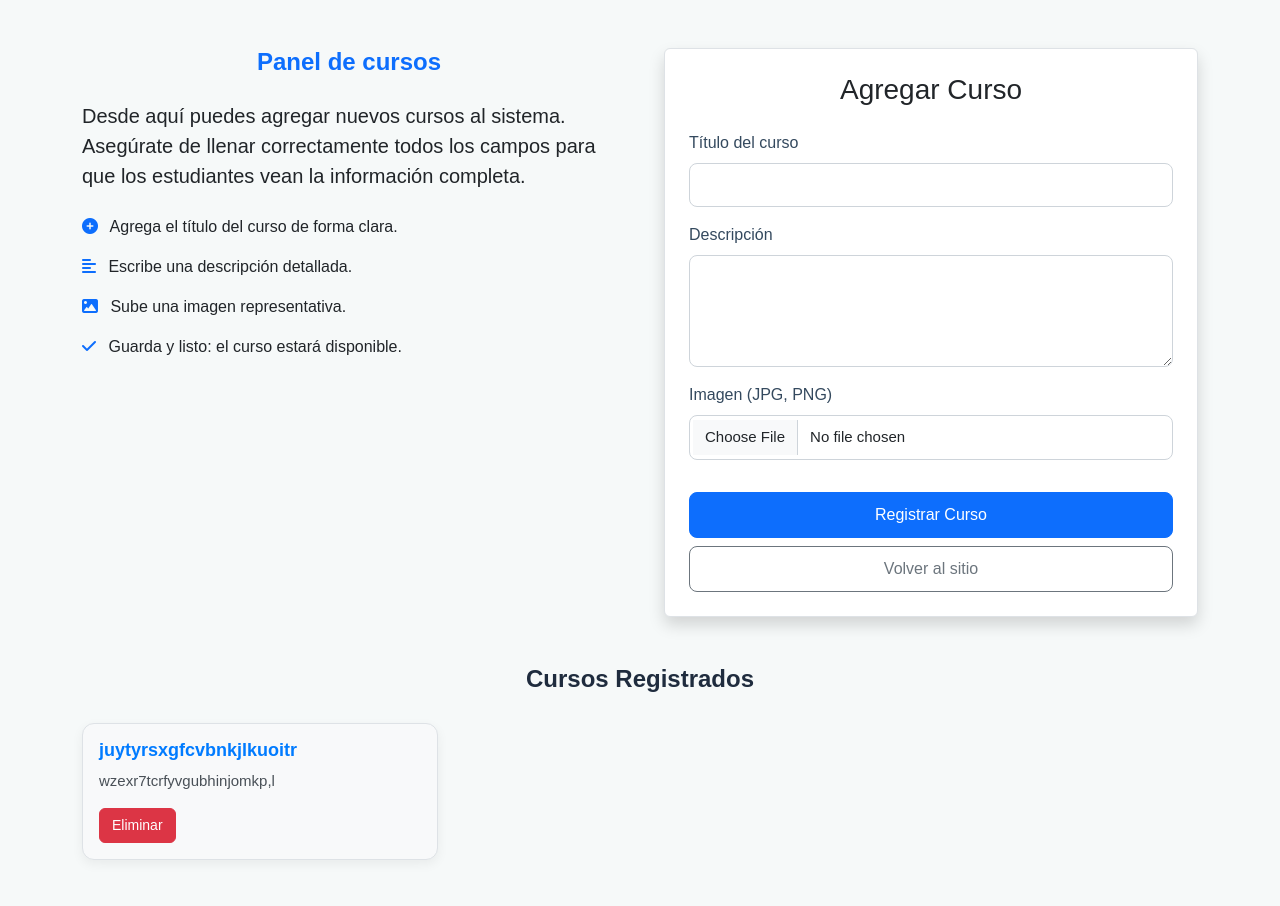
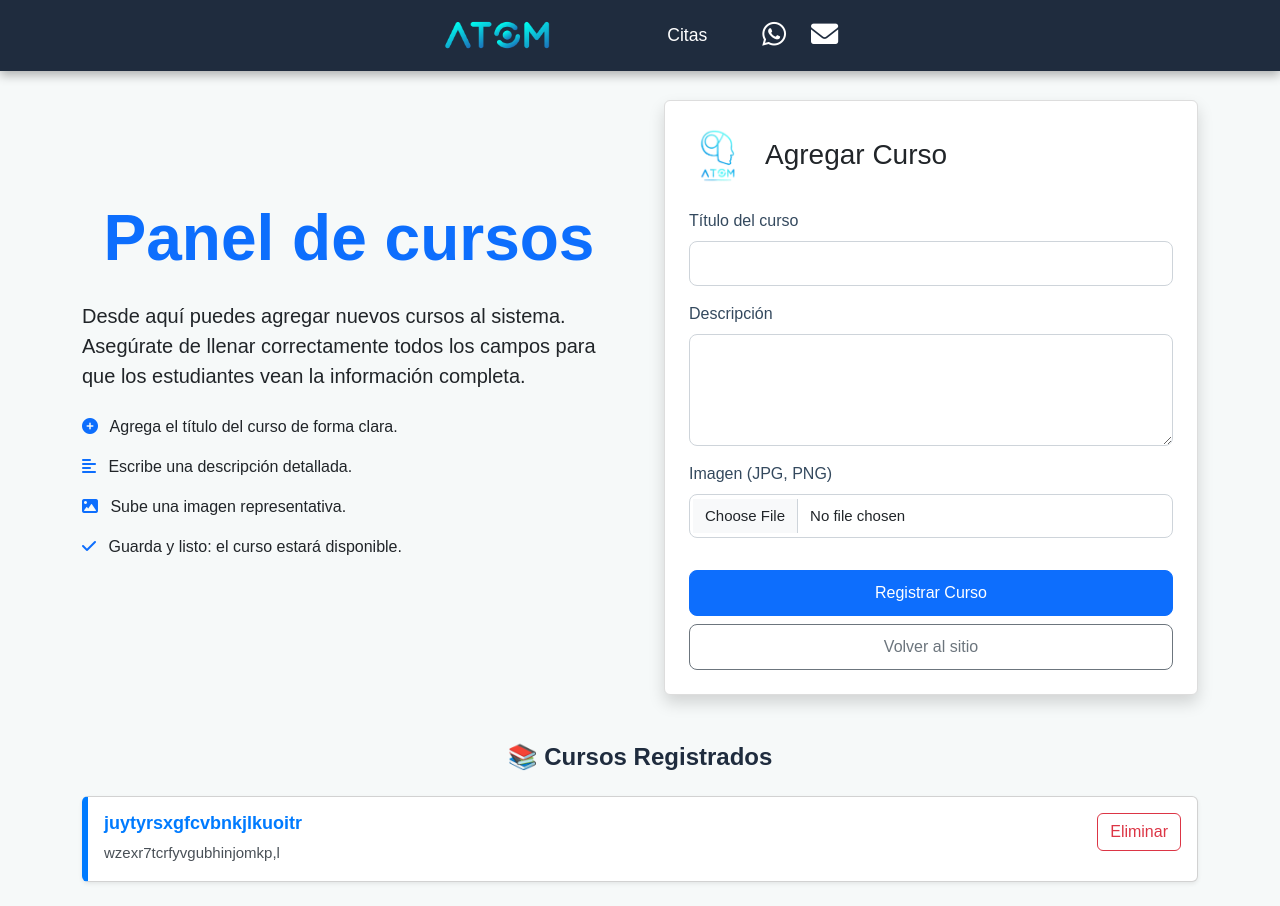
Before and after one commit to Misaelprogramer88/atom, a PHP site: page /atom/admin.php in a window 1280 px wide. Before the commit the page ends 860 px from the top, so only its background shows below. Run offline with PHP 8.4, Linux system fonts and the light colour scheme; data comes from the database, SQL or seed files in the repository.

Commit message:
tun tun sahur

```diff
--- a/atom/admin.css
+++ b/atom/admin.css
@@ -100,3 +100,15 @@
     font-size: 14px;
   }
 }
+
+  .formulario-con-borde {
+    border: 1px solid #ddd;
+    border-radius: 12px;
+    background-color: #fff;
+  }
+
+  @media (max-width: 768px) {
+    .formulario-con-borde h3 {
+      font-size: 20px;
+    }
+  }
--- a/atom/admin.php
+++ b/atom/admin.php
@@ -6,7 +6,7 @@ require_once 'db_conexion.php';
 <head>
     <meta charset="utf-8">
     <meta name="viewport" content="width=device-width, initial-scale=1">
-    <title>Atom</title>
+    <title>Admin Atom</title>
     <link href="https://cdn.jsdelivr.net/npm/bootstrap@5.3.3/dist/css/bootstrap.min.css" rel="stylesheet" integrity="sha384-QWTKZyjpPEjISv5WaRU9OFeRpok6YctnYmDr5pNlyT2bRjXh0JMhjY6hW+ALEwIH" crossorigin="anonymous">
     <link rel="stylesheet" href="fate.css">
     <link rel="stylesheet" href="cursos.css">
@@ -16,11 +16,70 @@ require_once 'db_conexion.php';
 
     <link rel="stylesheet" href="https://cdnjs.cloudflare.com/ajax/libs/font-awesome/6.0.0-beta3/css/all.min.css">
     <link href="https://fonts.googleapis.com/css2?family=Poppins:wght@400;700&display=swap" rel="stylesheet">
-    <link rel="icon" href="image/ATOM LOGO.png" type="image/x-icon">
+    <link rel="icon" href="image/logopes.png" type="image/x-icon">
 
 </head>
 <body>
 
+<header id="navbar" class="navbar">
+  <div class="navbar-container">
+    <div class="navbar-logo">
+      <a href="index.php"><img src="image/LetrasAzul.png" alt="Logo"></a>
+    </div>
+
+    <div class="menu-toggle" id="menu-toggle">
+      ☰
+    </div>
+
+    <nav class="navbar-links" id="navbar-links">
+
+      <a href="confirmar_citas.php">Citas</a>
+
+
+    </nav>
+
+    <!-- Íconos de contacto fuera del menú hamburguesa -->
+    <div class="navbar-contact-icons">
+      <a href="https://wa.me/528446226979" target="_blank" class="icono-contacto" title="WhatsApp">
+        <i class="fab fa-whatsapp"></i>
+      </a>
+      <a href="mailto:ariel.perales@disenoymaquinados.mx" class="icono-contacto" title="Correo">
+        <i class="fas fa-envelope"></i>
+      </a>
+    </div>
+  </div>
+</header>
+ <!-- Navbar para celulares -->
+<script>
+  const toggle = document.getElementById('menu-toggle');
+  const links = document.getElementById('navbar-links');
+
+  toggle.addEventListener('click', () => {
+    links.classList.toggle('active');
+  });
+</script>
+
+<script>
+  // Abrir y cerrar solo un dropdown a la vez en móviles
+  document.querySelectorAll(".dropdown-toggle-atom").forEach(function (toggle) {
+    toggle.addEventListener("click", function (e) {
+      if (window.innerWidth <= 768) {
+        e.preventDefault();
+        const currentMenu = this.nextElementSibling;
+
+        // Cerrar todos los demás
+        document.querySelectorAll(".dropdown-menu-atom").forEach(function (menu) {
+          if (menu !== currentMenu) {
+            menu.classList.remove("active");
+          }
+        });
+
+        // Alternar el actual
+        currentMenu.classList.toggle("active");
+      }
+    });
+  });
+</script>
 
 
 
@@ -28,8 +87,8 @@ require_once 'db_conexion.php';
   <div class="row g-5 align-items-start">
 
     <!-- Lado izquierdo: Información -->
-    <div class="col-lg-6">
-      <h2 class="mb-4 text-primary">Panel de cursos</h2>
+    <div class="col-lg-6" style="margin-top: 200px;">
+      <h2 class="mb-4 text-primary" style="font-size: 4rem;">Panel de cursos</h2>
       <p class="lead">Desde aquí puedes agregar nuevos cursos al sistema. Asegúrate de llenar correctamente todos los campos para que los estudiantes vean la información completa.</p>
 
       <ul class="list-unstyled mt-4">
@@ -53,9 +112,12 @@ require_once 'db_conexion.php';
     </div>
 
     <!-- Lado derecho: Formulario -->
-    <div class="col-lg-6">
+    <div class="col-lg-6"  style="margin-top: 100px;">
       <form class="formulario-con-borde p-4 shadow rounded bg-white" action="" method="post" enctype="multipart/form-data">
-        <h3 class="mb-4 text-center">Agregar Curso</h3>
+      <div class="d-flex align-items-center mb-4">
+    <img src="image/ATOM LOGO.png" style="width: 60px;" class="me-3">
+    <h3 class="mb-0">Agregar Curso</h3>
+  </div>
 
         <div class="mb-3">
           <label class="form-label">Título del curso</label>
@@ -136,24 +198,30 @@ try {
     echo "Error al cargar cursos: " . $e->getMessage();
 }
 ?>
+<div class="container mt-5">
+  <h2 class="mb-4 text-center">📚 Cursos Registrados</h2>
 
-<div class="container mt-5">
-  <h2>Cursos Registrados</h2>
-  <div class="row">
   <?php if (!empty($cursos)) : ?>
     <?php foreach ($cursos as $curso) : ?>
-        <div class="col-md-4 mb-4">
-          <div class="card h-100">
-            <div class="card-body">
-              <h5 class="card-title"><?php echo htmlspecialchars($curso['titulo']); ?></h5>
-              <p class="card-text"><?php echo htmlspecialchars($curso['descripcion']); ?></p>
-              <a href="?eliminar=<?php echo $curso['id']; ?>" class="btn btn-danger" onclick="return confirm('¿Estás seguro de que deseas eliminar este curso?');">Eliminar</a>
+      <div class="card mb-4 shadow-sm" style="border-left: 6px solid #007bff;">
+        <div class="card-body d-flex flex-column flex-md-row align-items-start justify-content-between">
+          <div class="me-md-4 mb-3 mb-md-0" style="flex: 1;">
+            <h4 class="card-title"><?php echo htmlspecialchars($curso['titulo']); ?></h4>
+            <p class="card-text"><?php echo nl2br(htmlspecialchars($curso['descripcion'])); ?></p>
+          </div>
+          <div class="d-flex align-items-center">
+            <a href="?eliminar=<?php echo $curso['id']; ?>"
+              class="btn btn-outline-danger"
+              onclick="return confirm('¿Estás seguro de que deseas eliminar este curso?');">
+              Eliminar
+            </a>
           </div>
         </div>
       </div>
     <?php endforeach; ?>
   <?php else : ?>
-      <p>No hay cursos registrados aún.</p>
+    <div class="alert alert-info text-center">
+      No hay cursos registrados aún.
+    </div>
   <?php endif; ?>
 </div>
-</div>
--- a/atom/cursob-i.php
+++ b/atom/cursob-i.php
@@ -3,7 +3,7 @@
 <head>
     <meta charset="utf-8">
     <meta name="viewport" content="width=device-width, initial-scale=1">
-    <title>Atom</title>
+    <title>Curso Basico-Intermedio |ATOM</title>
     <link href="https://cdn.jsdelivr.net/npm/bootstrap@5.3.3/dist/css/bootstrap.min.css" rel="stylesheet" integrity="sha384-QWTKZyjpPEjISv5WaRU9OFeRpok6YctnYmDr5pNlyT2bRjXh0JMhjY6hW+ALEwIH" crossorigin="anonymous">
     <link rel="stylesheet" href="fate.css">
     <link rel="stylesheet" href="cursos.css">
@@ -13,7 +13,7 @@
 
     <link rel="stylesheet" href="https://cdnjs.cloudflare.com/ajax/libs/font-awesome/6.0.0-beta3/css/all.min.css">
     <link href="https://fonts.googleapis.com/css2?family=Poppins:wght@400;700&display=swap" rel="stylesheet">
-    <link rel="icon" href="image/ATOM LOGO.png" type="image/x-icon">
+    <link rel="icon" href="image/logopes.png" type="image/x-icon">
 
 </head>
 <body>
--- a/atom/cursos.php
+++ b/atom/cursos.php
@@ -3,7 +3,7 @@
 <head>
     <meta charset="utf-8">
     <meta name="viewport" content="width=device-width, initial-scale=1">
-    <title>Atom</title>
+    <title>Curso Intermedio-Avanzado |ATOM</title>
     <link href="https://cdn.jsdelivr.net/npm/bootstrap@5.3.3/dist/css/bootstrap.min.css" rel="stylesheet" integrity="sha384-QWTKZyjpPEjISv5WaRU9OFeRpok6YctnYmDr5pNlyT2bRjXh0JMhjY6hW+ALEwIH" crossorigin="anonymous">
     <link rel="stylesheet" href="fate.css">
     <link rel="stylesheet" href="cursos.css">
@@ -13,7 +13,7 @@
 
     <link rel="stylesheet" href="https://cdnjs.cloudflare.com/ajax/libs/font-awesome/6.0.0-beta3/css/all.min.css">
     <link href="https://fonts.googleapis.com/css2?family=Poppins:wght@400;700&display=swap" rel="stylesheet">
-    <link rel="icon" href="image/ATOM LOGO.png" type="image/x-icon">
+    <link rel="icon" href="image/logopes.png" type="image/x-icon">
 
 </head>
 
--- a/atom/db_conexion.php
+++ b/atom/db_conexion.php
@@ -1,10 +1,9 @@
 <!DOCTYPE html>
 <html>
 <head>
-	<title>App Web</title>
-	<meta charset="utf-8">
+
 	<!-- Icono del Sitio Web -->
-	<link rel="icon" href="images/favicono.jpg">
+	  <link rel="icon" href="image/logopes.png" type="image/x-icon">
 
 </head>
 <body>
--- a/atom/nosotros.php
+++ b/atom/nosotros.php
@@ -13,6 +13,7 @@
     <link rel="preconnect" href="https://fonts.googleapis.com">
     <link rel="preconnect" href="https://fonts.gstatic.com" crossorigin>
      <link href="https://unpkg.com/aos@2.3.1/dist/aos.css" rel="stylesheet">
+      <link rel="icon" href="image/logopes.png" type="image/x-icon">
     <link href="https://fonts.googleapis.com/css2?family=Poppins:ital,wght@0,100;0,200;0,300;0,400;0,500;0,600;0,700;0,800;0,900;1,100;1,200;1,300;1,400;1,500;1,600;1,700;1,800;1,900&display=swap" rel="stylesheet">
 </head>
 <body>
@@ -124,7 +125,7 @@
 </section>
 
 
-<section class="quienes-somos" data-aos="fade-up">
+<section class="quienes-somos" data-aos="fade-up" >
   <div class="contenedor">
     <h3 class="styled-title text-center">Conoce más de ATOM</h3>
 
@@ -210,7 +211,7 @@
 <section class="cta-contacto" data-aos="fade-up">
   <h3 class="styled-title" style="color: white;">¿Listo para automatizar tus procesos?</h3>
   <p>Contáctanos y recibe el respaldo técnico de una empresa confiable en automatización industrial.</p>
-  <a href="#contacto" class="btn-principal">Contáctanos</a>
+  <a href="https://wa.me/528446226979" target="_blank" class="btn-principal">Contáctanos</a>
 </section>
 <!-- Botón flotante con logo -->
 <button id="chat-toggle">
```
Also changed, not shown: atom/index.php (+6 -5 lines), atom/respuesta_debug.txt (+6 -6 lines), atom/image/logopes.png (added). Lines whose indentation alone changed are shown as unchanged.
